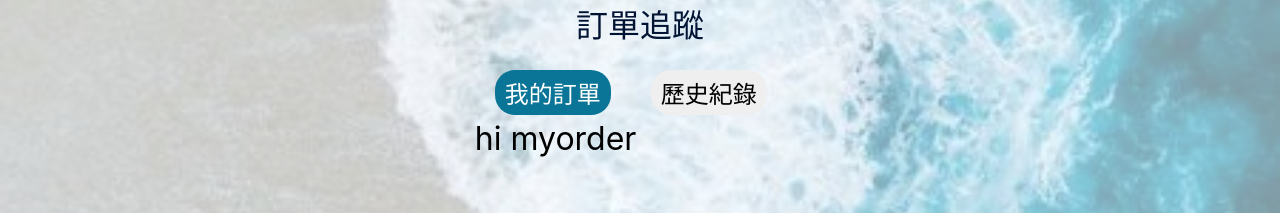
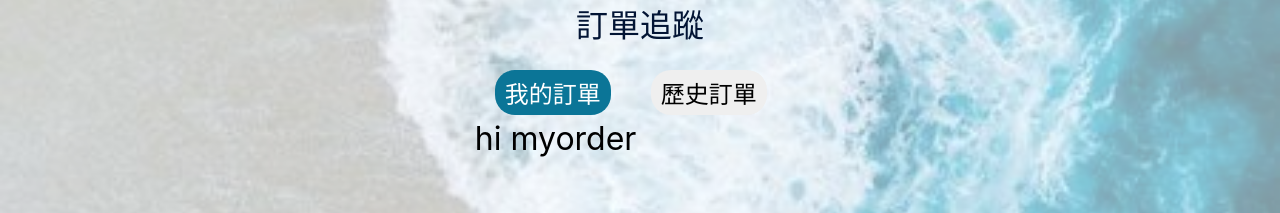
Before and after one commit to tina0821/qqqhire, a React (Create React App) app in the folder client/: page /order in a window 1280 px wide. Shown: the part 230-443 px from the top of the page. Built offline with nearby package versions, Linux system fonts and the light colour scheme.

Commit message:
0707 14:25

```diff
--- a/client/src/components/MemberCentre/cmmgmt/btnsection.jsx
+++ b/client/src/components/MemberCentre/cmmgmt/cmgbtn.jsx
@@ -5,7 +5,7 @@ import Rentalreq from './cmgpage/rentalreq';
 import Renthistory from './cmgpage/renthistory';
 import Rentout from './cmgpage/rentout';
 
-const BtnSection = ({ displayedComponent, handleButtonClick }) => {
+const Cmgbtn = ({ displayedComponent, handleButtonClick }) => {
   return (
     <div>
       <div className="btnset">
@@ -30,4 +30,4 @@ const BtnSection = ({ displayedComponent, handleButtonClick }) => {
   );
 };
 
-export default BtnSection;
+export default Cmgbtn;
--- /dev/null
+++ b/client/src/components/MemberCentre/order/orderbtn.jsx
@@ -0,0 +1,23 @@
+// ButtonSection.js
+import React from 'react';
+import Myorder from './orderpage/myorder';
+import Historyorder from './orderpage/historyorder';
+
+const Orderbtn = ({ displayedComponent, handleButtonClick }) => {
+  return (
+    <div>
+      <div className="btnset">
+        <button onClick={() => handleButtonClick('Myorder')} className={displayedComponent === 'Myorder' ? 'active' : ''}>
+          我的訂單
+        </button>
+        <button onClick={() => handleButtonClick('Historyorder')} className={displayedComponent === 'Historyorder' ? 'active' : ''}>
+          歷史訂單
+        </button>
+      </div>
+      {displayedComponent === 'Myorder' && <Myorder />}
+      {displayedComponent === 'Historyorder' && <Historyorder />}
+    </div>
+  );
+};
+
+export default Orderbtn;
--- a/client/src/page/mypro.jsx
+++ b/client/src/page/mypro.jsx
@@ -1,9 +1,9 @@
 // Order.js
 import React, { useState } from 'react';
-import BtnSection from '../components/MemberCentre/cmmgmt/btnsection';
+import Cmgbtn from '../components/MemberCentre/cmmgmt/cmgbtn';
 import './centre.scss';
 
-function Order() {
+function Mypro() {
   const [displayedComponent, setDisplayedComponent] = useState('Mycm');
   const handleButtonClick = (component) => {
     setDisplayedComponent(component);
@@ -16,10 +16,10 @@ function Order() {
           <div className="title">| 會員中心 |</div>
           <div>訂單追蹤</div>
         </div>
-        <BtnSection displayedComponent={displayedComponent} handleButtonClick={handleButtonClick} />
+        <Cmgbtn displayedComponent={displayedComponent} handleButtonClick={handleButtonClick} />
       </div>
     </div>
   );
 }
 
-export default Order;
+export default Mypro;
--- a/client/src/page/order.jsx
+++ b/client/src/page/order.jsx
@@ -1,12 +1,10 @@
+// Order.js
 import React, { useState } from 'react';
-// import miscImage from '../assets/img/misc/wave.jpg';
-import Myorder from '../components/MemberCentre/order/myorder';
-import Historyorder from '../components/MemberCentre/order/historyorder';
-import './centre.scss'; // 匯入 Order.scss 檔案
+import Orderbtn from '../components/MemberCentre/order/orderbtn';
+import './centre.scss';
 
 function Order() {
   const [displayedComponent, setDisplayedComponent] = useState('Myorder');
-
   const handleButtonClick = (component) => {
     setDisplayedComponent(component);
   };
@@ -18,23 +16,7 @@ function Order() {
           <div className="title">| 會員中心 |</div>
           <div>訂單追蹤</div>
         </div>
-        <div className="btnset">
-        <button
-          onClick={() => handleButtonClick('Myorder')}
-          className={displayedComponent === 'Myorder' ? 'active' : ''}
-        >
-          我的訂單
-        </button>
-        <button
-          onClick={() => handleButtonClick('Historyorder')}
-          className={displayedComponent === 'Historyorder' ? 'active' : ''}
-        >
-          歷史紀錄
-        </button>
-        </div>
-        {displayedComponent === 'Myorder' && <Myorder />}
-        {displayedComponent === 'Historyorder' && <Historyorder />}
-
+        <Orderbtn displayedComponent={displayedComponent} handleButtonClick={handleButtonClick} />
       </div>
     </div>
   );
```
Also changed, not shown: client/src/components/MemberCentre/order/orderpage/historyorder.jsx (renamed from client/src/components/MemberCentre/order/historyorder.jsx), client/src/components/MemberCentre/order/orderpage/myorder.jsx (renamed from client/src/components/MemberCentre/order/myorder.jsx).
